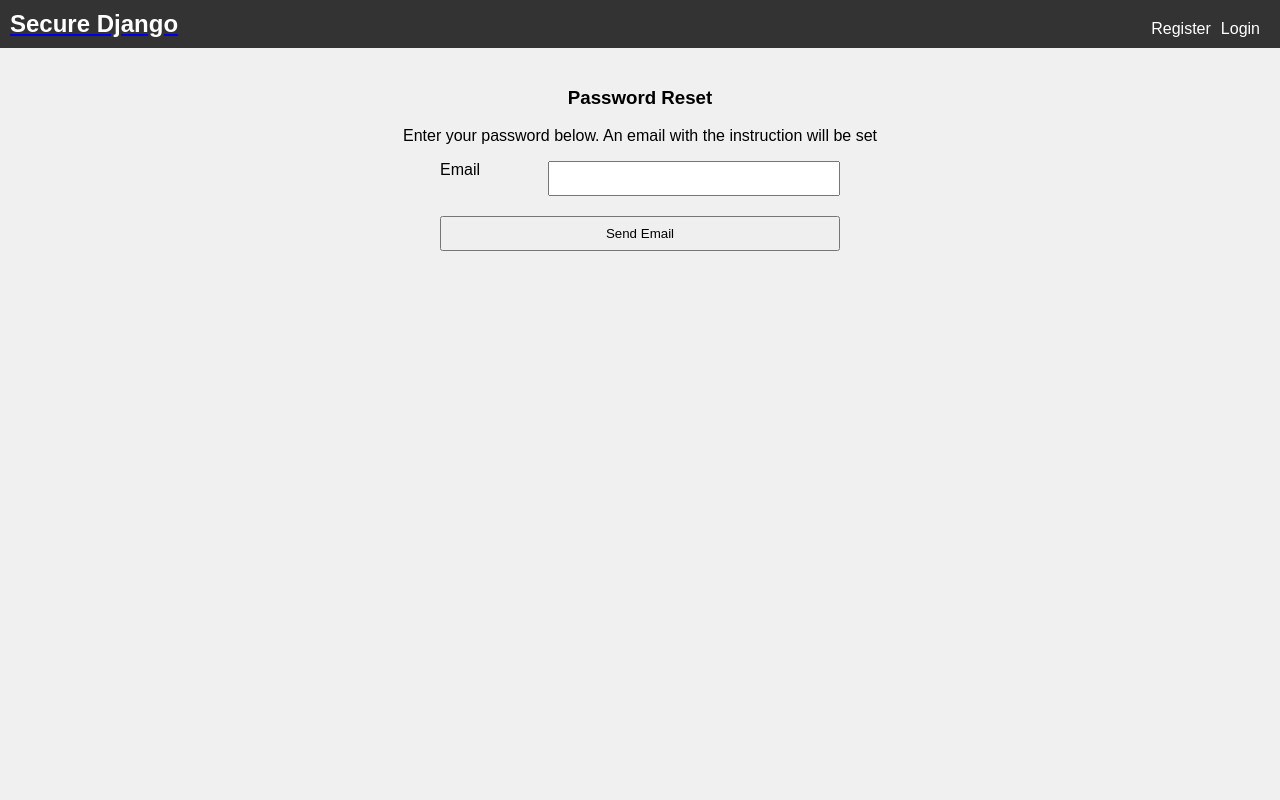
After one commit to aCS6/django-security, a Django app: page /reset_password in a window 1280 px wide. The commit adds this page. Run offline with Django 4.2, Linux system fonts and the light colour scheme.

Commit message:
password reset imaplemented

```diff
--- /dev/null
+++ b/secured_app/templates/password_reset/password_reset.html
@@ -0,0 +1,21 @@
+{% extends 'base.html' %}
+{% load static %}
+
+{% block content %}
+<div class="container mt-5">
+    <h3>Password Reset</h3>
+    <p>
+        Enter your password below. An email with the instruction will be set
+    </p>
+
+    <form method="POST" class="custom-form">
+        {% csrf_token %}
+        <div class="form-group">
+            <label for="id_email">Email</label>
+            {{form.email}}
+        </div>
+        <input type="submit" value="Send Email">
+
+    </form>
+</div>
+{% endblock %}
--- a/secured_app/templates/register.html
+++ b/secured_app/templates/register.html
@@ -50,7 +50,7 @@
         </form>
 
         <p class="mt-3">
-            Already have an account? <a href="{% url '' %}">Login</a>
+            Already have an account? <a href="{% url 'two_factor:login' %}">Login</a>
         </p>
     </div>
 </div>
--- a/secured_app/templates/two_factor/_wizard_actions.html
+++ b/secured_app/templates/two_factor/_wizard_actions.html
@@ -22,3 +22,7 @@
 {% endif %}
 <button type="submit">{% trans "Proceed" %}</button>
 </div>
+
+<div style="background-color: red;margin-top: 5px; text-align: center; padding:5px ; border-radius: 5px;">
+    <a href="{% url 'reset_password' %}" style="text-decoration: None; color: white;">Forget 😵‍💫 Password ?</a>
+</div>
--- a/secured_app/templates/two_factor/core/login.html
+++ b/secured_app/templates/two_factor/core/login.html
@@ -26,7 +26,7 @@
       enter one of these backup tokens to login to your account.{% endblocktrans %}</p>
   {% endif %}
 
-  <form action="" method="post">{% csrf_token %}
+  <form action="" method="post" autocomplete="off">{% csrf_token %}
     {% include "two_factor/_wizard_forms.html" %}
 
     {# hidden submit button to enable [enter] key #}
--- a/secured_app/urls.py
+++ b/secured_app/urls.py
@@ -1,4 +1,6 @@
 from django.urls import path
+# for password management
+from django.contrib.auth import views as auth_views
 
 from . import views
 
@@ -6,5 +8,19 @@ urlpatterns = [
     path('', views.home, name=''),
     path('register', views.register, name='register'),
     path('dashboard', views.dashboard, name='dashboard'),
-    path('user-logout', views.user_logout, name='user-logout')
+    path('user-logout', views.user_logout, name='user-logout'),
+
+    # password management urls
+
+    # Submit user email form
+    path('reset_password', auth_views.PasswordResetView.as_view(template_name='password_reset/password_reset.html'), name='reset_password'),
+
+    # Success template for -> Email sent for reset password
+    path('reset_password_sent', auth_views.PasswordResetDoneView.as_view(template_name='password_reset/password_reset_sent.html'), name='password_reset_done'),
+
+    # Send a link to the user email -> user can reset password
+    path('reset/<uidb64>/<token>/', auth_views.PasswordResetConfirmView.as_view(template_name='password_reset/password_reset_form.html'), name='password_reset_confirm'),
+
+    # Password has change url
+    path('reset_password_complete', auth_views.PasswordResetCompleteView.as_view(template_name='password_reset/password_reset_complete.html'), name='password_reset_complete')
 ]
```
Also changed, not shown: secure_django/settings.py (+12 -0 lines), secured_app/templates/password_reset/password_reset_complete.html (added, +15 -0 lines), secured_app/templates/password_reset/password_reset_form.html (added, +24 -0 lines), secured_app/templates/password_reset/password_reset_sent.html (added, +13 -0 lines).
